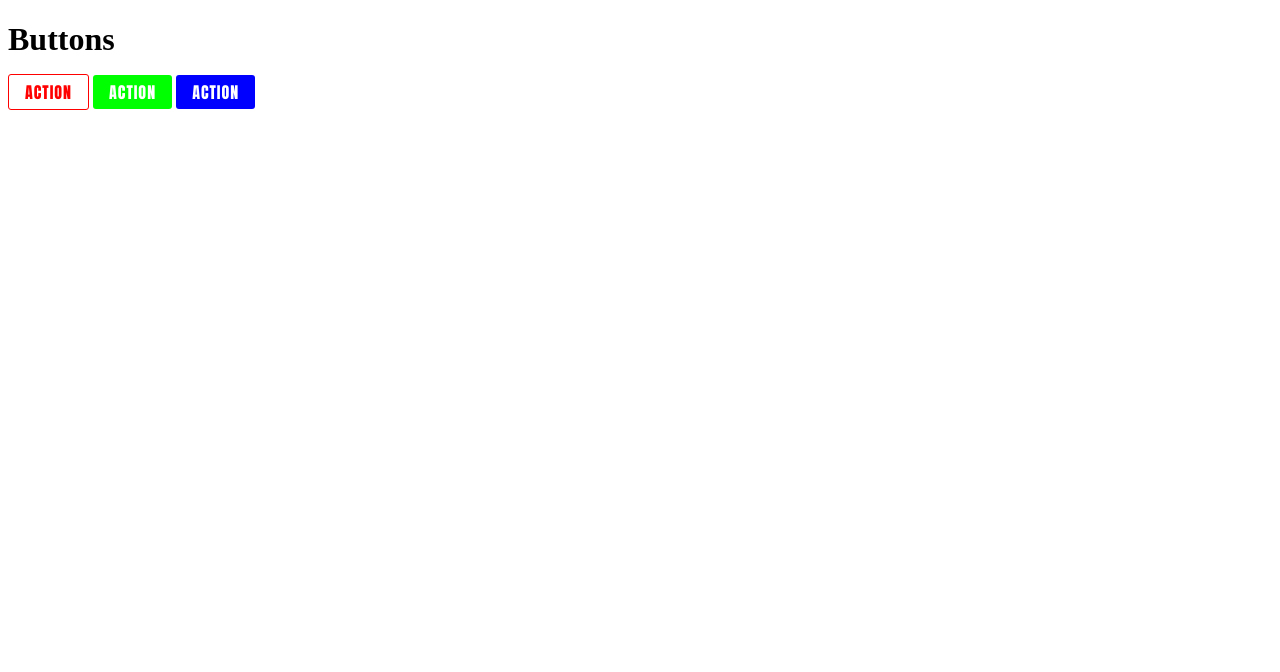
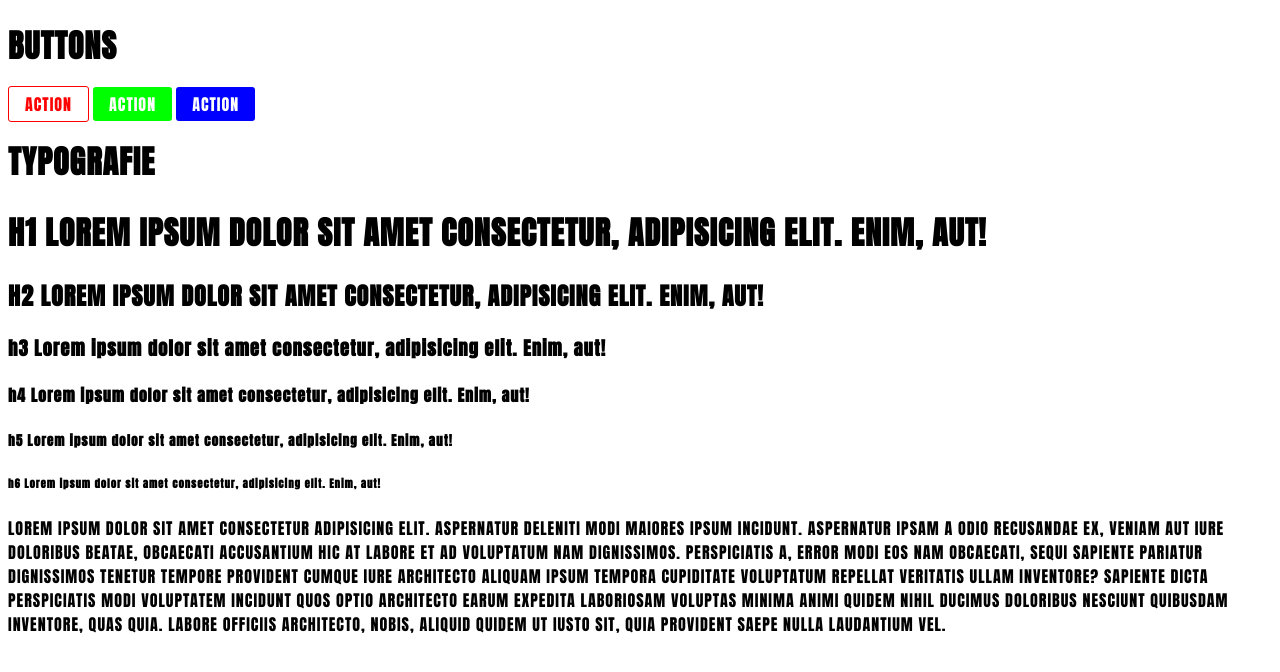
Before and after one commit to gdm-1718-klaadeke/1718-nmd1-components, a plain HTML site: page app/index.html in a window 1280 px wide. Drawn offline with Linux system fonts and the light colour scheme.

Commit message:
edite style guide

```diff
--- a/app/assets/css/main.css
+++ b/app/assets/css/main.css
@@ -41,3 +41,40 @@
     background: #ffffff;
     color: #0000ff;
 }
+h1{
+    size: 48px;
+    font-family: 'Anton', sans-serif;
+    text-transform: uppercase;
+    letter-spacing: 1px;
+}
+h2{
+    size: 32px;
+    font-family: 'Anton', sans-serif;
+    text-transform: uppercase;
+    letter-spacing: 1px;
+}
+h3{
+    size: 20px;
+    font-family: 'Anton', sans-serif;
+    letter-spacing: 1px;
+}
+h4{
+    size: 18px;
+    font-family: 'Anton', sans-serif;
+    letter-spacing: 1px;
+}
+h5{
+    size: 16 px;
+    font-family: 'Anton', sans-serif;
+    letter-spacing: 1px;
+}
+h6{
+    size: 14 px;
+    font-family: 'Anton', sans-serif;
+    letter-spacing: 1px;
+}
+p{
+    size: 11px;
+    font-family: 'Anton', sans-serif;
+    text-transform: uppercase;
+    letter-spacing: 1px;}
--- a/app/index.html
+++ b/app/index.html
@@ -13,5 +13,14 @@
  <a href ="#" class= "btn">Action</a>
  <a href ="#" class= "primary-btn">Action</a>
  <a href ="#" class= "secundary-btn">Action</a>
+ <h1>Typografie</h1>
+ <h1>h1 Lorem ipsum dolor sit amet consectetur, adipisicing elit. Enim, aut!</h1>
+ <h2>h2 Lorem ipsum dolor sit amet consectetur, adipisicing elit. Enim, aut!</h2>
+ <h3>h3 Lorem ipsum dolor sit amet consectetur, adipisicing elit. Enim, aut!</h3>
+ <h4>h4 Lorem ipsum dolor sit amet consectetur, adipisicing elit. Enim, aut!</h4>
+ <h5>h5 Lorem ipsum dolor sit amet consectetur, adipisicing elit. Enim, aut!</h5>
+ <h6>h6 Lorem ipsum dolor sit amet consectetur, adipisicing elit. Enim, aut!</h6>
+ <p>Lorem ipsum dolor sit amet consectetur adipisicing elit. Aspernatur deleniti modi maiores ipsum incidunt. Aspernatur ipsam a odio recusandae ex, veniam aut iure doloribus beatae, obcaecati accusantium hic at labore et ad voluptatum nam dignissimos. Perspiciatis a, error modi eos nam obcaecati, sequi sapiente pariatur dignissimos tenetur tempore provident cumque iure architecto aliquam ipsum tempora cupiditate voluptatum repellat veritatis ullam inventore? Sapiente dicta perspiciatis modi voluptatem incidunt quos optio architecto earum expedita laboriosam voluptas minima animi quidem nihil ducimus doloribus nesciunt quibusdam inventore, quas quia. Labore officiis architecto, nobis, aliquid quidem ut iusto sit, quia provident saepe nulla laudantium vel.</p>
+
 </body>
 </html>
```
